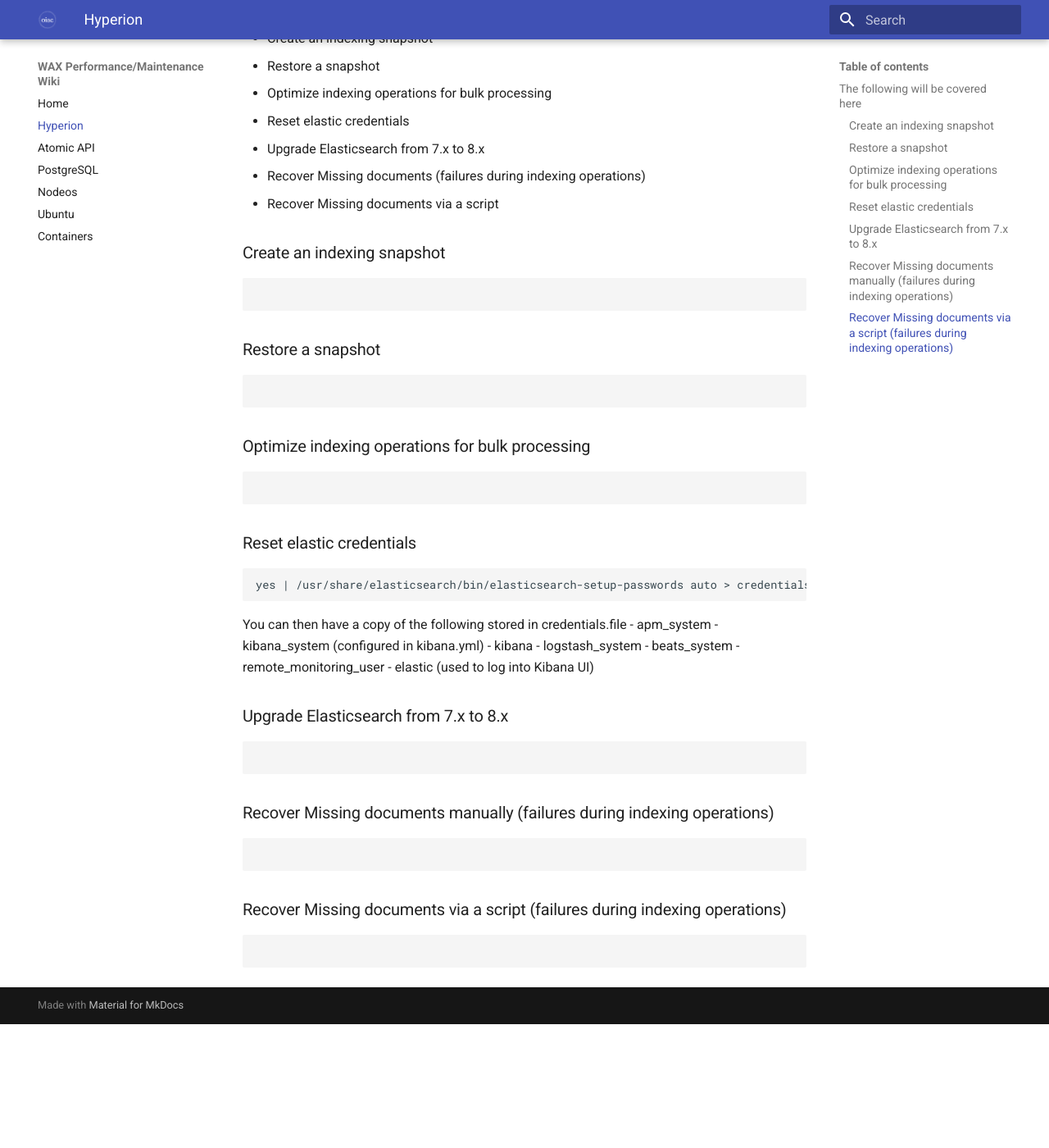
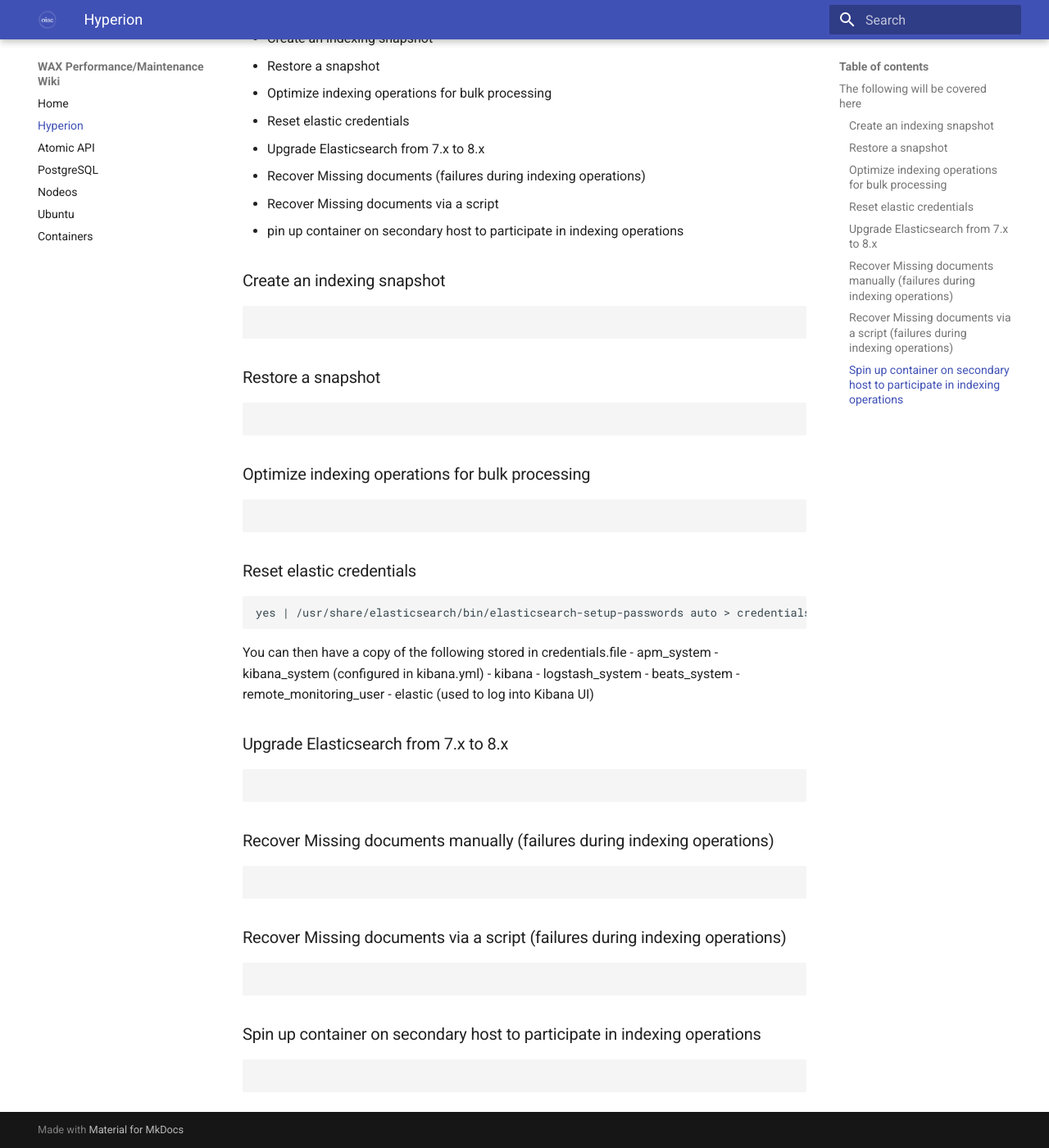
Before and after one commit to oneinacillian/wiki, an MkDocs documentation site: the page built from docs/hyperion.md, in a window 1280 px wide and 1400 px high, scrolled down 262 px. Shown: the whole window at 82% size. Built offline with MkDocs 1.6.1 and Material for MkDocs 9.7.7, drawn with Linux system fonts in a browser that asks for light colours; before the commit the page ends 1511 px from its top, so only the background shows below that.

Commit message:
updating

````diff
--- a/docs/hyperion.md
+++ b/docs/hyperion.md
@@ -8,6 +8,7 @@
 - Upgrade Elasticsearch from 7.x to 8.x
 - Recover Missing documents (failures during indexing operations)
 - Recover Missing documents via a script
+- pin up container on secondary host to participate in indexing operations
 
 ### Create an indexing snapshot
 ```
@@ -39,3 +40,6 @@
 ### Recover Missing documents via a script (failures during indexing operations)
 ```
 ```
+### Spin up container on secondary host to participate in indexing operations
+```
+```
````
